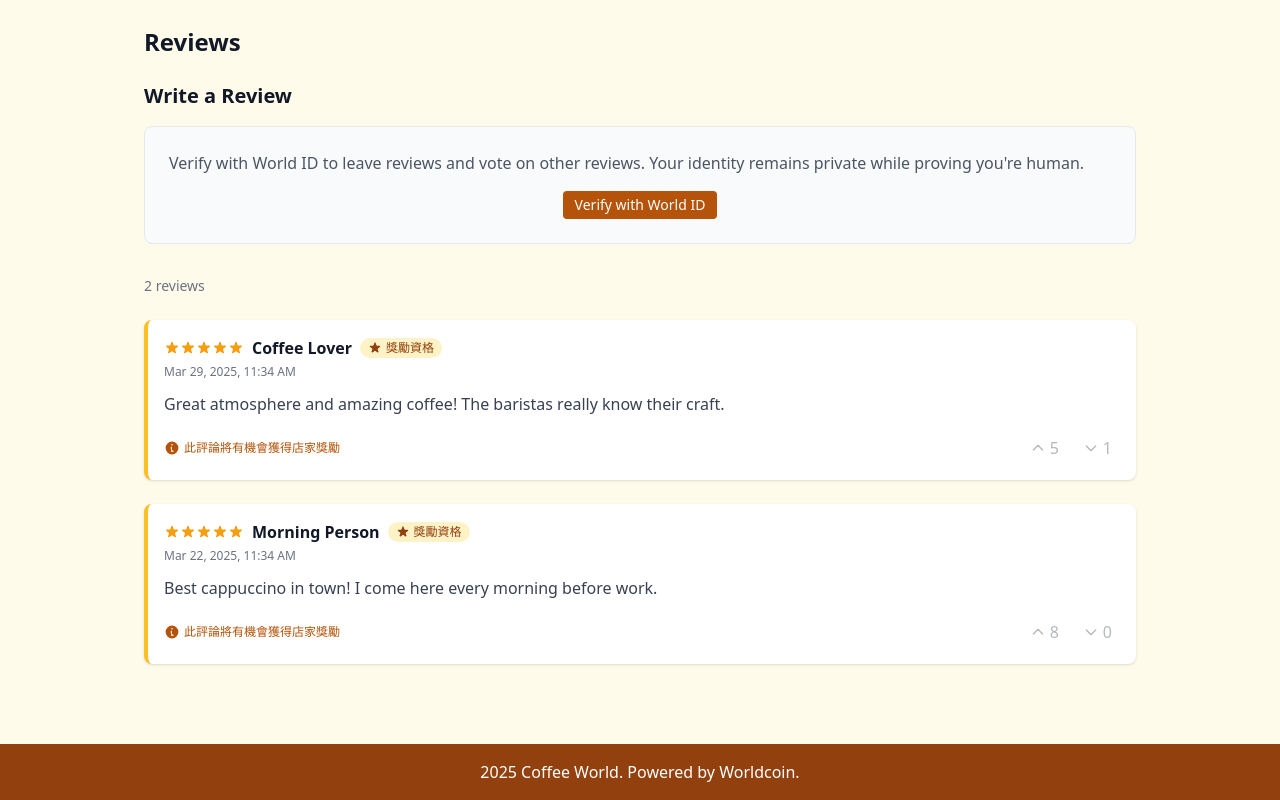
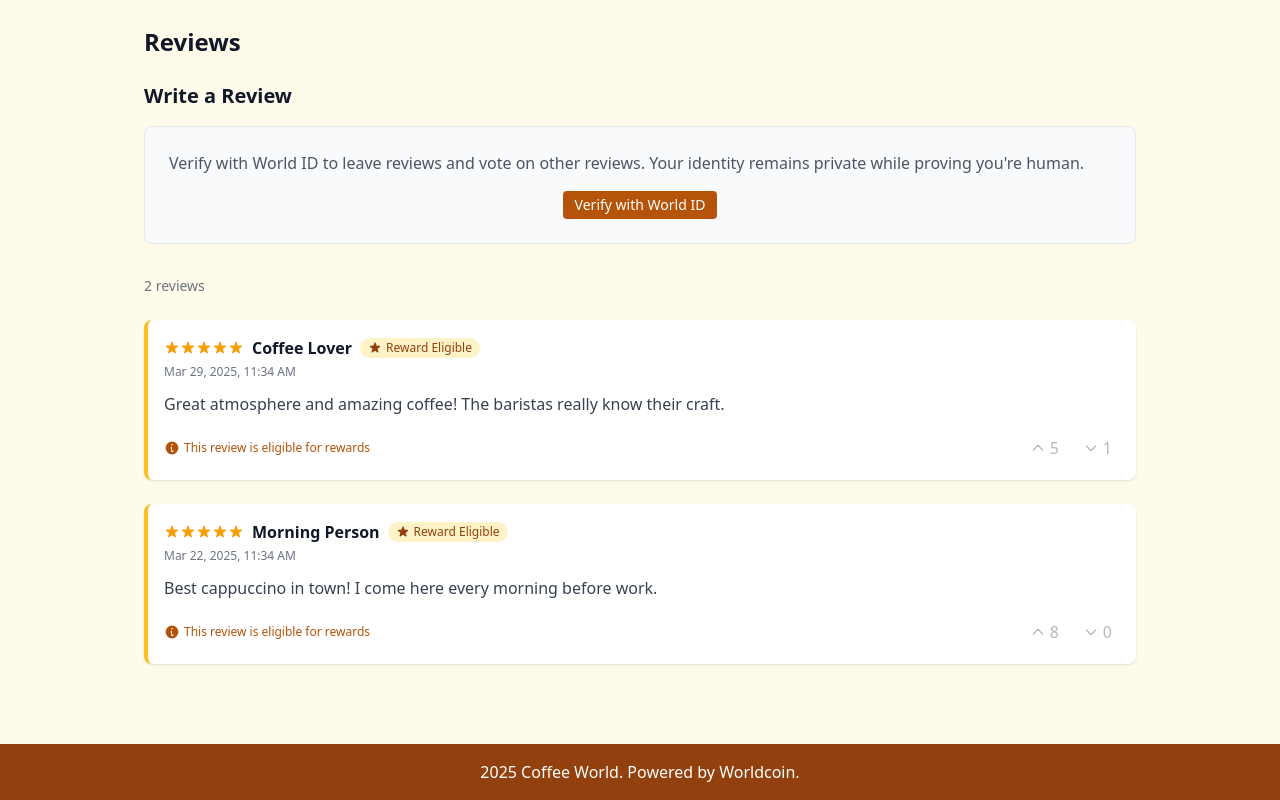
Before and after one commit to pinhaocrypto/coffeeworld, a Next.js app: page /coffee-shop/1 in a window 1280 px wide. Shown: the part 888-1688 px from the top of the page. Built offline with nearby package versions, Linux system fonts and the light colour scheme; no server answers.

Commit message:
Translate reward eligibility text from Chinese to English

```diff
--- a/components/ReviewItem.tsx
+++ b/components/ReviewItem.tsx
@@ -120,7 +120,7 @@ export default function ReviewItem({ review }: ReviewItemProps) {
                 <svg className="w-3.5 h-3.5 mr-1" fill="currentColor" viewBox="0 0 20 20" xmlns="http://www.w3.org/2000/svg">
                   <path d="M9.049 2.927c.3-.921 1.603-.921 1.902 0l1.07 3.292a1 1 0 00.95.69h3.462c.969 0 1.371 1.24.588 1.81l-2.8 2.034a1 1 0 00-.364 1.118l1.07 3.292c.3.921-.755 1.688-1.54 1.118l-2.8-2.034a1 1 0 00-1.175 0l-2.8 2.034c-.784.57-1.838-.197-1.539-1.118l1.07-3.292a1 1 0 00-.364-1.118L2.98 8.72c-.783-.57-.38-1.81.588-1.81h3.461a1 1 0 00.951-.69l1.07-3.292z" />
                 </svg>
-                獎勵資格
+                Reward Eligible
               </div>
             )}
           </div>
@@ -136,7 +136,7 @@ export default function ReviewItem({ review }: ReviewItemProps) {
             <svg className="w-4 h-4 mr-1" fill="currentColor" viewBox="0 0 20 20" xmlns="http://www.w3.org/2000/svg">
               <path fillRule="evenodd" d="M18 10a8 8 0 11-16 0 8 8 0 0116 0zm-7-4a1 1 0 11-2 0 1 1 0 012 0zM9 9a1 1 0 000 2v3a1 1 0 001 1h1a1 1 0 100-2h-1V9a1 1 0 00-1-1z" clipRule="evenodd" />
             </svg>
-            此評論將有機會獲得店家獎勵
+            This review is eligible for rewards
           </div>
         )}
 
```
